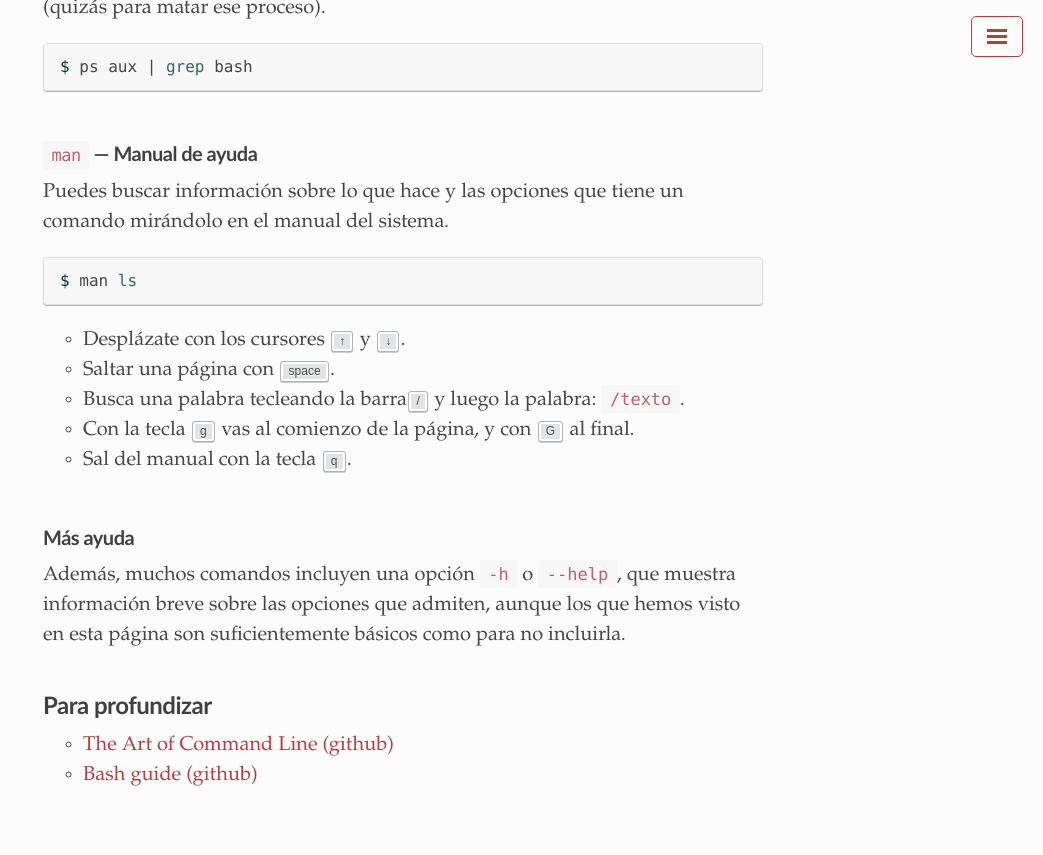
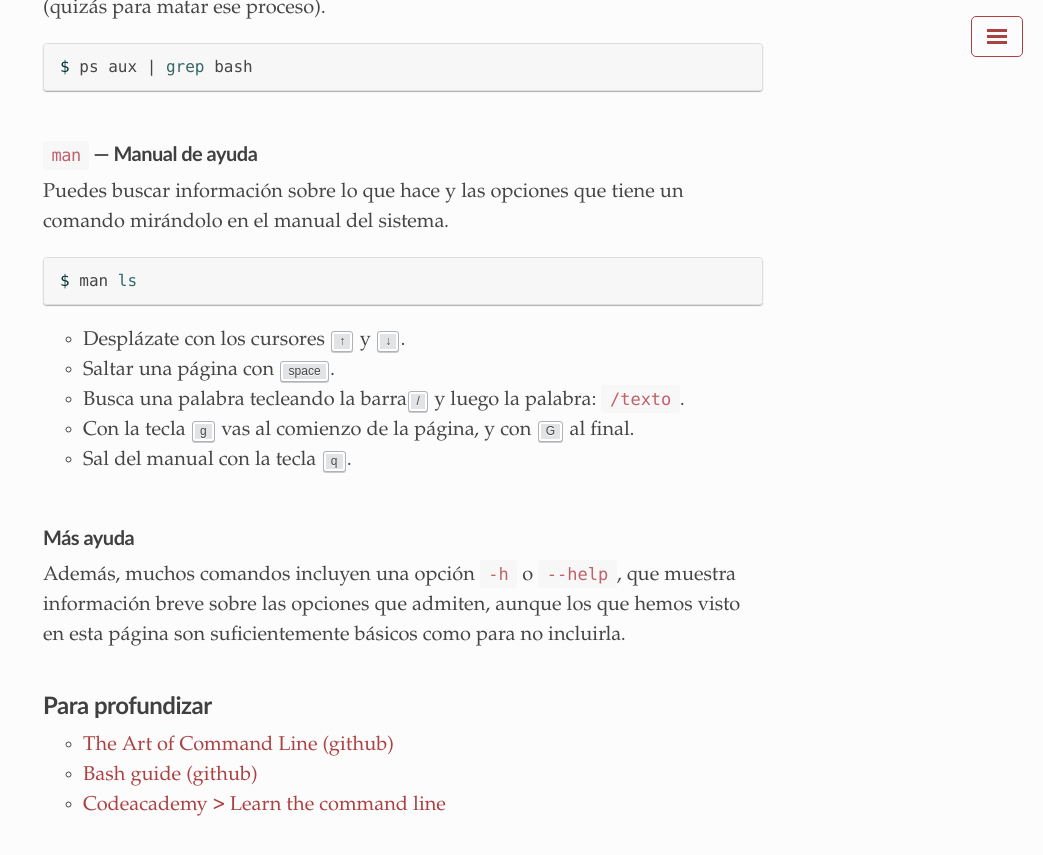
Before and after one commit to santi-gf/santi-gf.github.io, a Jekyll site: the page built from terminal-linux.md, in a window 1280 px wide and 900 px high, scrolled down 9283 px. Shown: the top 855 px of the window, without its empty margins (237-1280 px from the left). Built offline with Jekyll 4.4.1, drawn with Linux system fonts in a browser that asks for light colours; a style sheet for code colours, icons or effects is not loaded.

Commit message:
Reference in terminal-linux.md

```diff
--- a/terminal-linux.md
+++ b/terminal-linux.md
@@ -356,3 +356,4 @@ Además, muchos comandos incluyen una opción `-h` o `--help`, que muestra infor
 
 - [The Art of Command Line (github)](https://github.com/jlevy/the-art-of-command-line)
 - [Bash guide (github)](https://github.com/Idnan/bash-guide)
+- [Codeacademy > Learn the command line](https://www.codecademy.com/courses/learn-the-command-line/lessons/redirection/exercises/sed?action=lesson_resume&link_content_target=interstitial_undefined)
```
